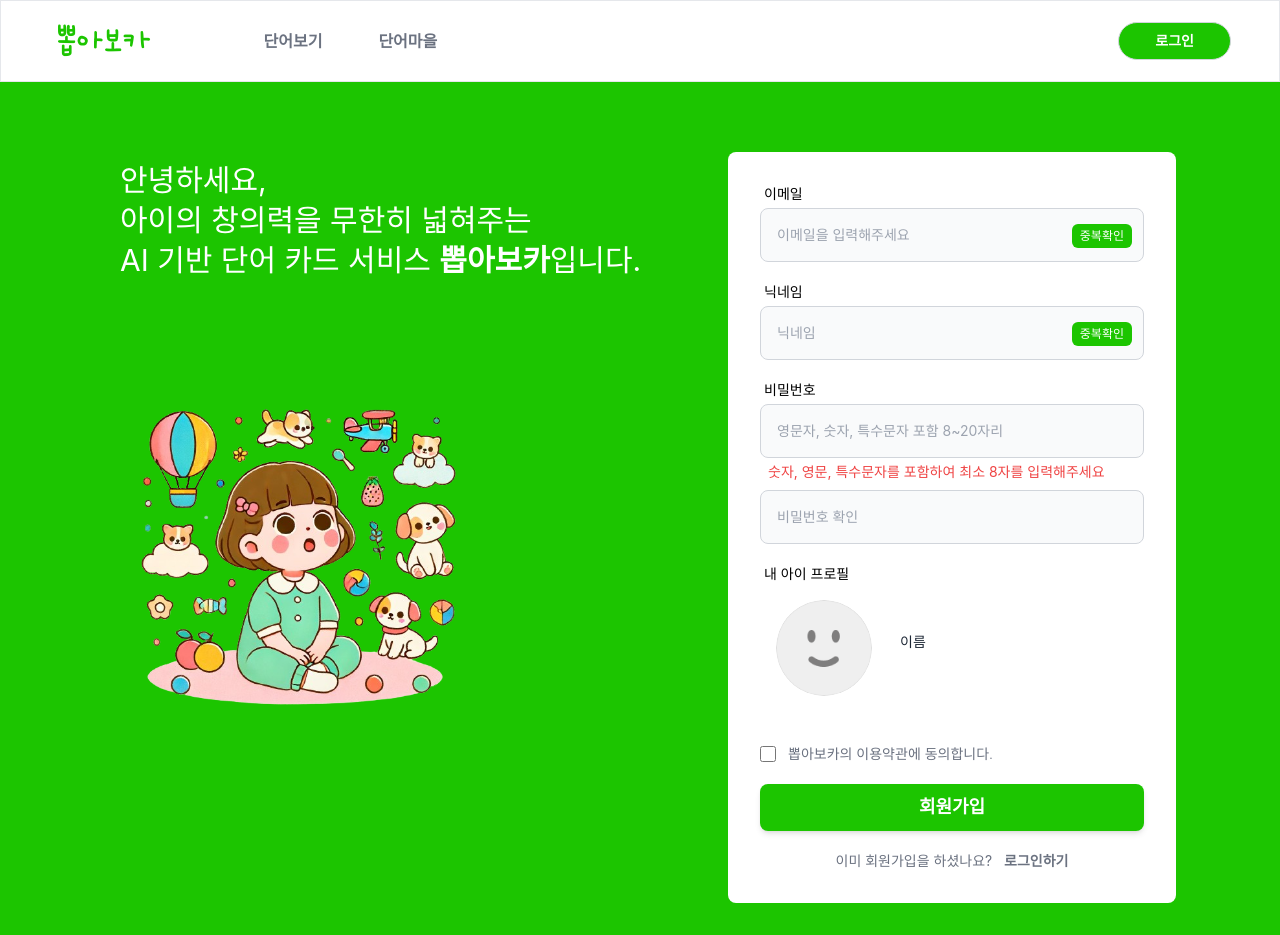
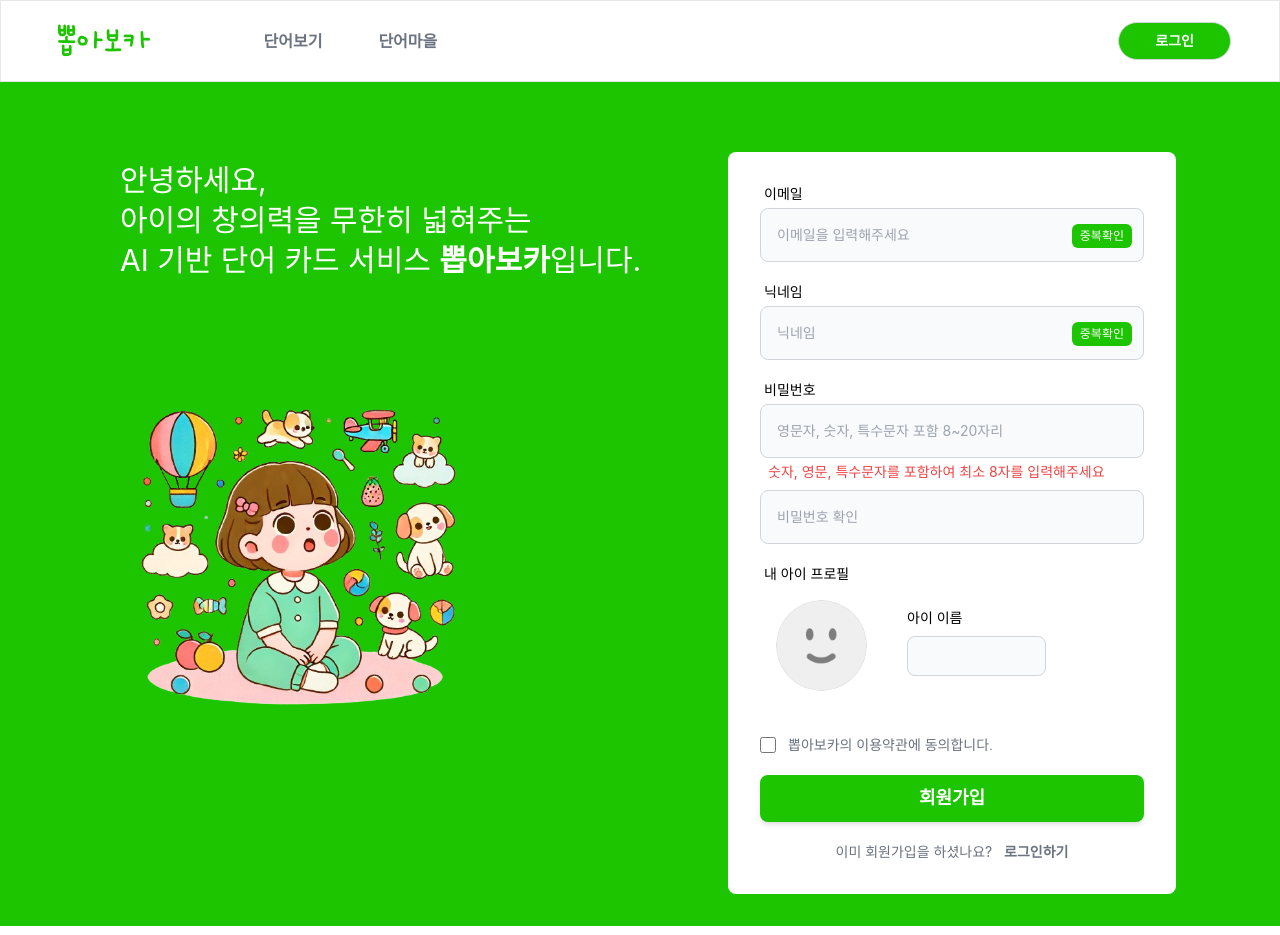
Before and after one commit to BbobaVoca/BbobaVoca, a React (Create React App) app in the folder frontend/: page /register in a window 1280 px wide. Built offline with nearby package versions, Linux system fonts and the light colour scheme; a web font is replaced by a local one.

Commit message:
Fix: 아이 이름 입력 창 디자인 수정

```diff
--- a/frontend/src/pages/Register.tsx
+++ b/frontend/src/pages/Register.tsx
@@ -9,7 +9,7 @@ const Register = () => {
     nickname: "",
     password: "",
     checkedPassword: "",
-    name: "이름"
+    name: ""
   });
 
   // 오류 메세지
@@ -173,11 +173,12 @@ const Register = () => {
   const handleSubmit = async (e: React.FormEvent<HTMLFormElement>) => {
     e.preventDefault();
 
-    if (signupForm.name=="이름") {
+    if (signupForm.name=="") {
       setValidMessage((prev) => ({
         ...prev,
         nameMessage: "아이 이름을 입력해주세요.",
       }));
+      console.log("이름을 입력하지 않았습니다")
       setIsValid((prev) => ({
         ...prev,
         name: false,
@@ -325,7 +326,42 @@ const Register = () => {
                             onClick={handleFileUpload}
                           />
                         </div>
-                        <input
+
+                        <div className='relative'>
+                      <p className='mb-1 ml-1 text-sm ml-10 mt-5 mb-2'>아이 이름</p>
+                      <input
+                        type="text"
+                        name="name"
+                        id="name"
+                        value={signupForm.name}
+                        onChange={handleChange}
+                        className="bg-gray-50 border border-gray-300 text-gray-900 sm:text-sm rounded-lg focus:ring-primary-600 focus:border-primary-600 block w-1/2 h-10 p-4 dark:bg-gray-700 dark:border-gray-600 dark:placeholder-gray-400 dark:text-white dark:focus:ring-blue-500 dark:focus:border-blue-500 ml-10"
+                        placeholder=""
+                        required
+                      />
+                      {/* <button
+                        className="absolute right-3 top-10 w-15 bg-main text-white text-xs font-PretendardVariable font-normal rounded-md py-1 px-2 transition duration-200 ease-in-out cursor-pointer"
+                        onClick={handleCheckEmail}>중복확인
+                      </button> */}
+                      <p className={`text-gray-500 sm:text-sm ml-1 mt-1`}>
+                        {validMessage.nameMessage}
+
+                      </p>
+                    </div>
+
+
+
+
+
+
+
+
+
+
+
+
+
+                        {/* <input
                           type="text"
                           name="name"
                           id="name"
@@ -334,11 +370,11 @@ const Register = () => {
                           maxLength={10}
                           className={`text-gray-800 sm:text-sm ml-3 w-32 p-4`}
                           required
-                        />
+                        /> */}
                       </div>
-                      <p className="text-red-500 sm:text-sm ml-2 mt-1">
+                      {/* <p className="text-red-500 sm:text-sm ml-2 mt-1">
                         {validMessage.nameMessage}
-                      </p>
+                      </p> */}
                     </div>
                     <br />
                     <div className="flex items-start">
```
